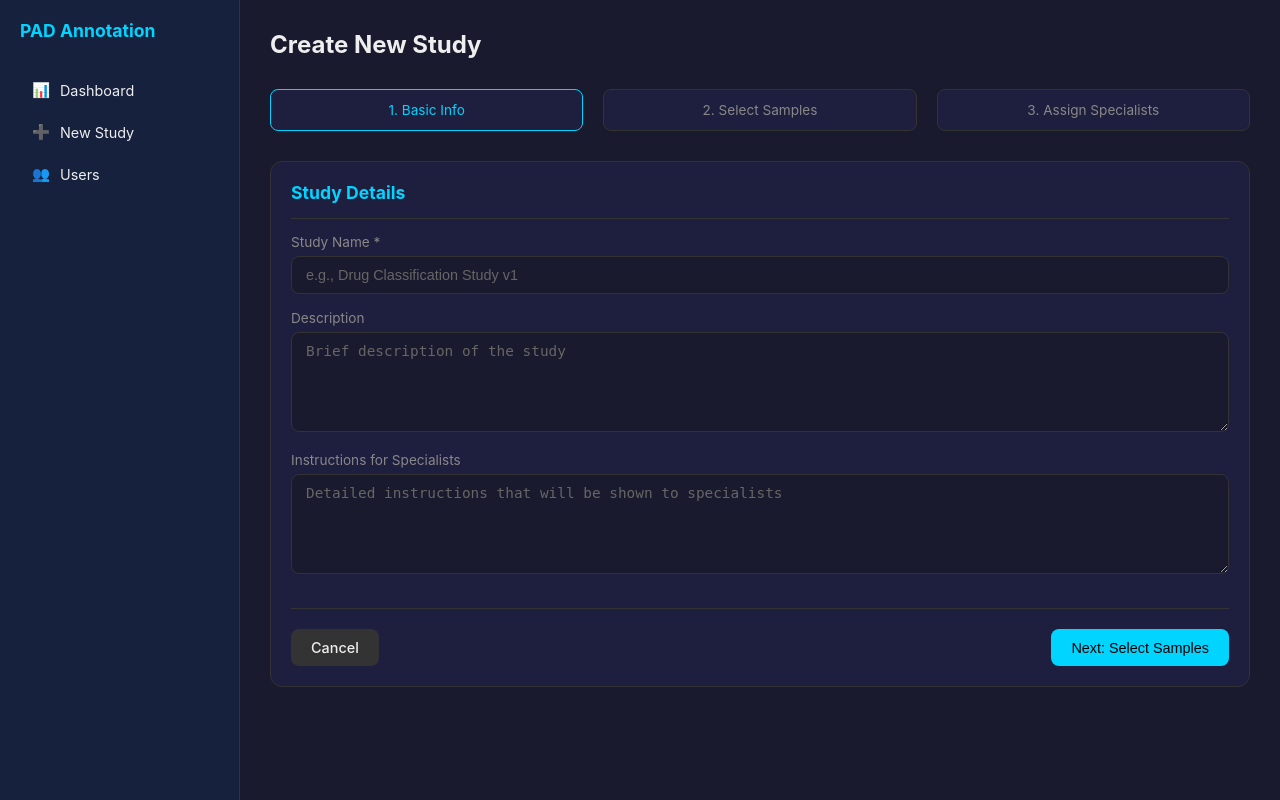
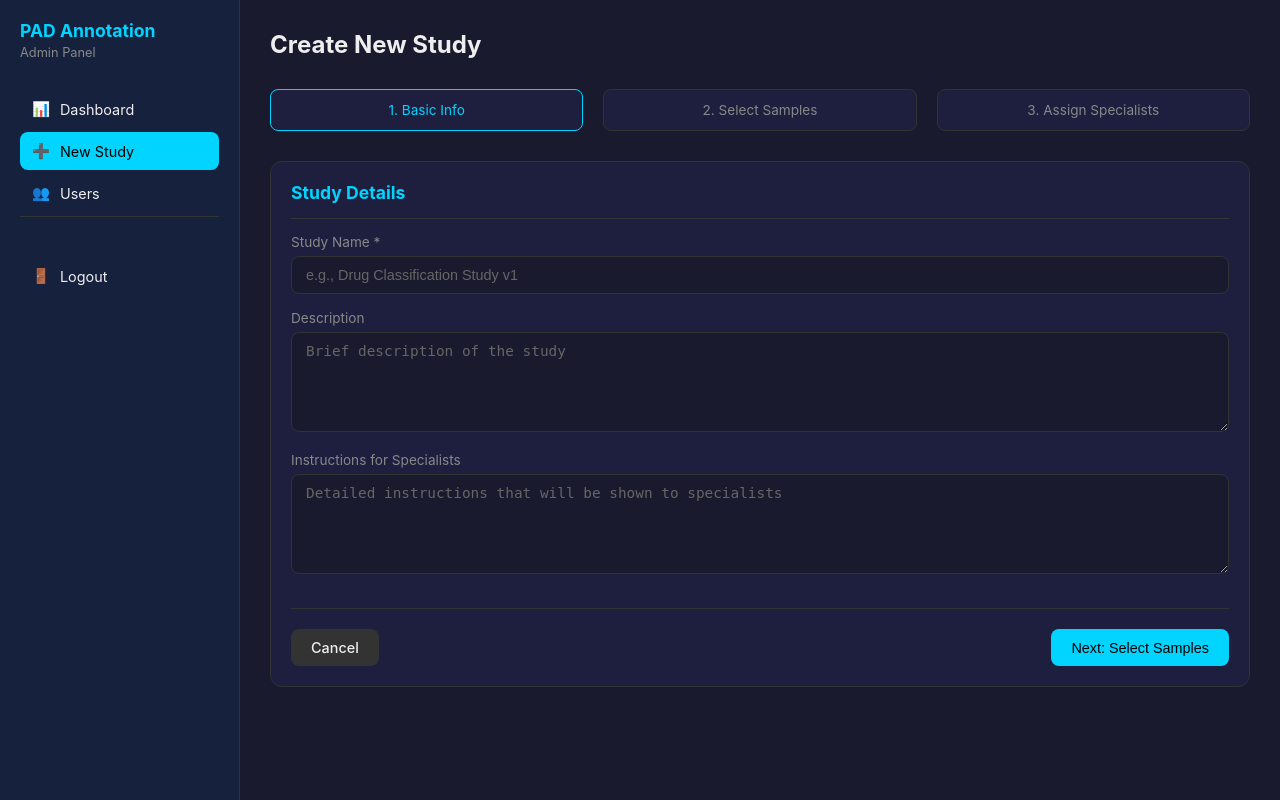
Before and after one commit to psaboia/pad-salience-annotations, a FastAPI app: template frontend/templates/admin/study_new.html in a window 1280 px wide. Run offline with FastAPI, Linux system fonts and the light colour scheme; the template is opened without the code that fills it, so the values that code supplies are empty.

Commit message:
style(admin): unify sidebar across all admin pages
- Add "Admin Panel" subtitle to all page headers
- Add user name and logout section to all pages
- Ensure consistent styling (CSS for logout-link, user-info)

```diff
--- a/frontend/templates/admin/study_new.html
+++ b/frontend/templates/admin/study_new.html
@@ -25,6 +25,12 @@
         color: var(--primary-color);
     }
 
+    .sidebar-header p {
+        font-size: 0.8rem;
+        color: var(--text-muted);
+        margin-top: 4px;
+    }
+
     .nav-menu {
         list-style: none;
     }
@@ -48,6 +54,23 @@
     .nav-link:hover {
         background: rgba(255, 255, 255, 0.05);
         text-decoration: none;
+    }
+
+    .nav-link.active {
+        background: var(--primary-color);
+        color: #000;
+    }
+
+    .logout-link {
+        margin-top: auto;
+        padding-top: 20px;
+        border-top: 1px solid var(--border-color);
+    }
+
+    .logout-link .user-info {
+        padding: 10px 12px;
+        font-size: 0.85rem;
+        color: var(--text-muted);
     }
 
     .main-content {
@@ -214,7 +237,9 @@
     <aside class="sidebar">
         <div class="sidebar-header">
             <h1>PAD Annotation</h1>
+            <p>Admin Panel</p>
         </div>
+
         <nav>
             <ul class="nav-menu">
                 <li class="nav-item">
@@ -237,6 +262,14 @@
                 </li>
             </ul>
         </nav>
+
+        <div class="logout-link">
+            <div class="user-info">{{ user.name }}</div>
+            <a href="#" class="nav-link" onclick="logout()">
+                <span class="icon">🚪</span>
+                Logout
+            </a>
+        </div>
     </aside>
 
     <main class="main-content">
```
Also changed, not shown: frontend/templates/admin/study_detail.html (+28 -0 lines), frontend/templates/admin/study_progress.html (+28 -0 lines).
